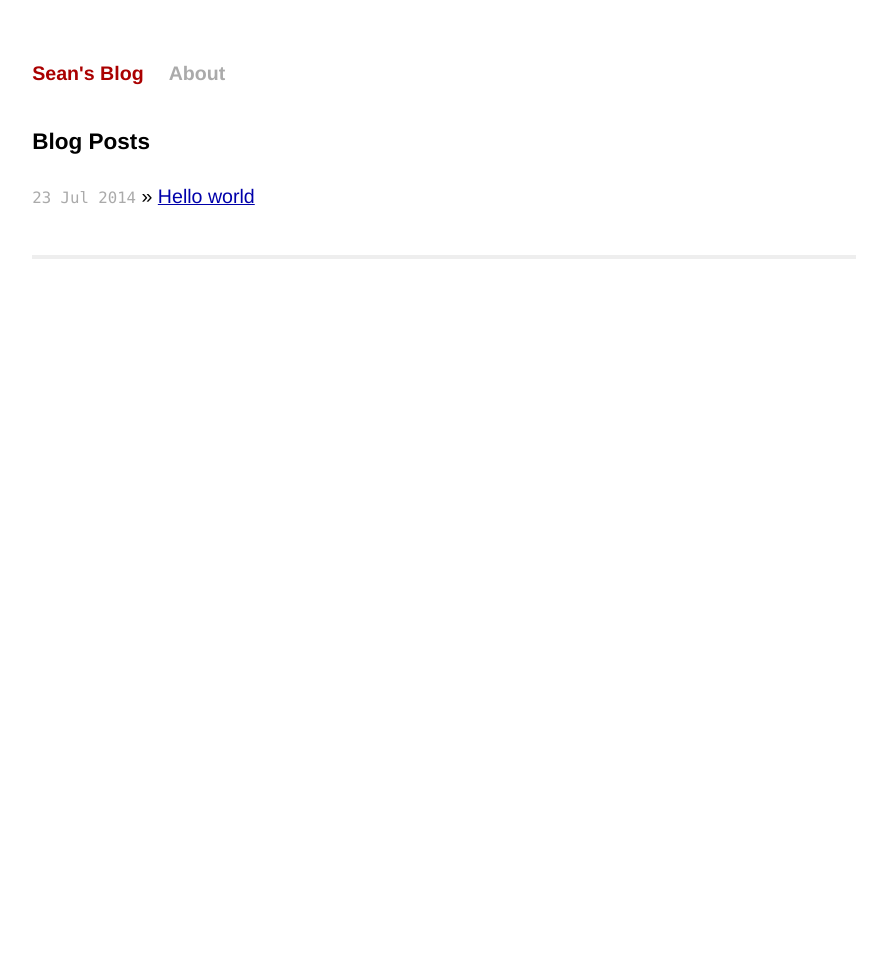
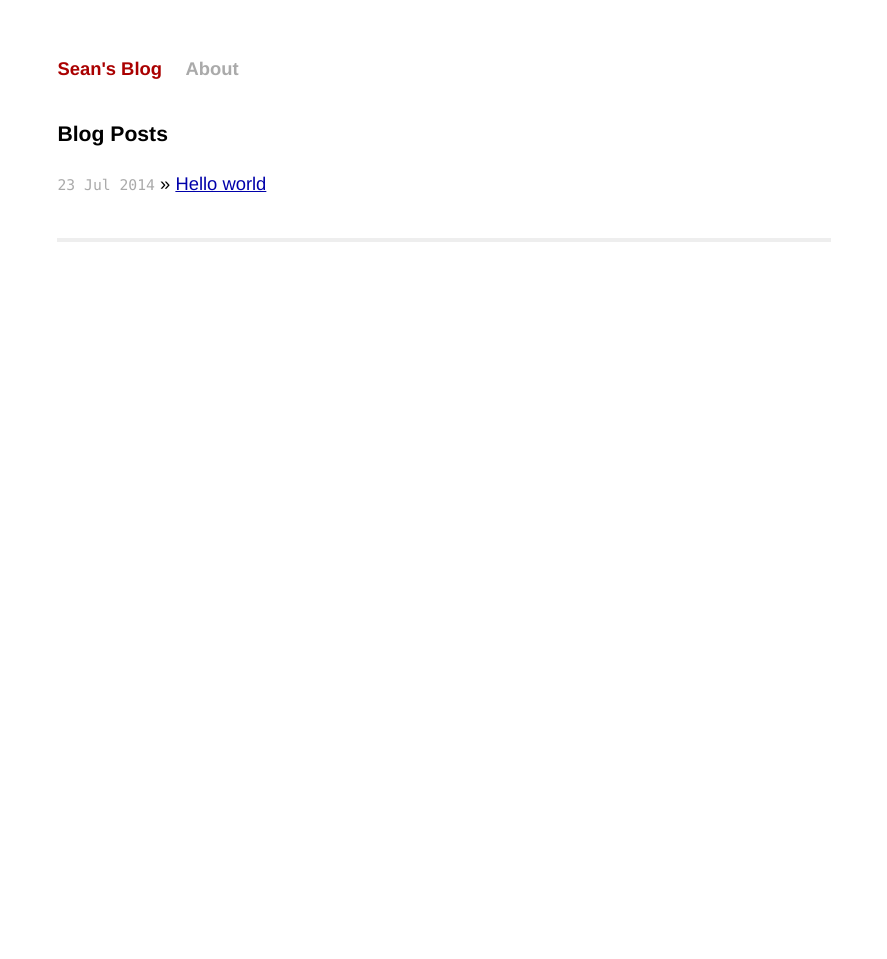
Before and after one commit to coredux/coredux.github.io, a Jekyll site: the page built from index.html, in a window 1280 px wide. Shown: the whole page, without its empty margins (196-1083 px from the left). Built offline with Jekyll 4.4.1, drawn with Linux system fonts in a browser that asks for light colours; Markdown is read by kramdown in place of the engine named in the settings.

Commit message:
global font 15.34px

```diff
--- a/css/screen.css
+++ b/css/screen.css
@@ -17,7 +17,7 @@ html, body {
 
 body {
   background-color: white;
-  font: 16.34px helvetica, arial, clean, sans-serif;
+  font: 15.34px helvetica, arial, clean, sans-serif;
   *font-size: small;
   text-align: center;
 }
```
